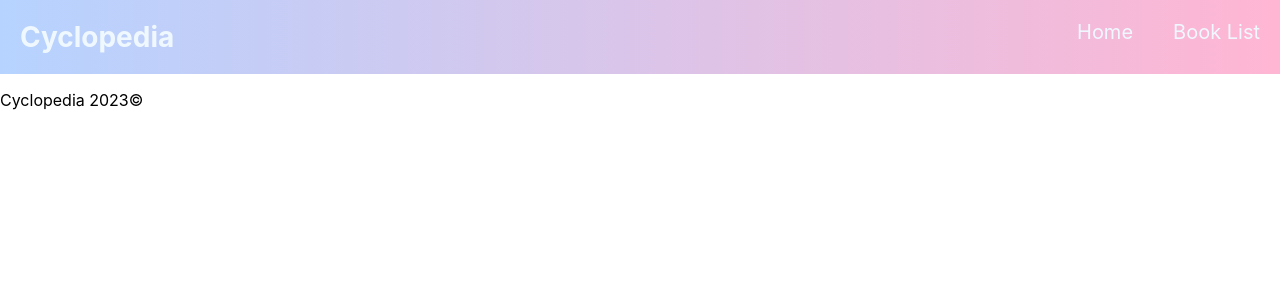
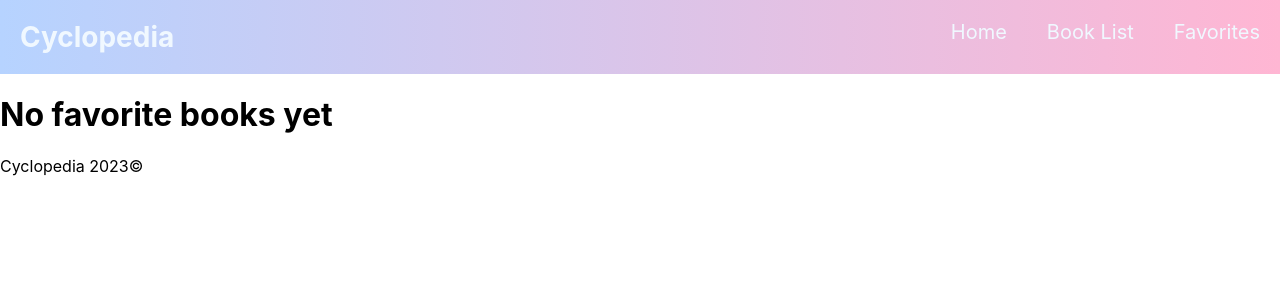
Before and after one commit to Filthyluna/Capstone-Project, a React (Create React App) app: page /favorites in a window 1280 px wide. Shown: the top 300 px of the page. Built offline with nearby package versions, Linux system fonts and the light colour scheme.

Commit message:
added add/remove favorite button, favorites page

```diff
--- a/src/App.js
+++ b/src/App.js
@@ -5,6 +5,7 @@ import BookList from './components/BookList';
 import Navbar from './components/Navbar';
 import Footer from './components/Footer';
 import BookDetails from './components/BookDetails';
+import Favorites from './components/Favorites';
 
 function App() {
   return (
@@ -14,6 +15,7 @@ function App() {
         <Route path="/" element={<HomePage />} />
         <Route path="/BookList" element={<BookList />} />
         <Route path="/book/:id" element={<BookDetails/>} />
+        <Route path="/favorites" element={<Favorites />} />
       </Routes>
       <Footer/>
     </div>
--- /dev/null
+++ b/src/components/Favorites.jsx
@@ -0,0 +1,29 @@
+import React from 'react'
+import '../App'
+import { useAppContext } from './context/appContext'
+import { useNavigate } from 'react-router'
+
+const Favorites = () => {
+    const { favorites, addToFavorites, removeFromFavorites } = useAppContext()
+    const favoritesChecker = (id) => {
+        const boolean = favorites.some((book) => book.id === id)
+        return boolean
+    }
+    const navigate = useNavigate();
+    return (
+        <div className='favorites'>
+            {favorites.length > 0 ? favorites.map((book) => (
+    <div key={book.id} className="book">
+      <div><img src={book.image_url} alt='book-img' onClick={() => navigate(`/book/${book.id}`)} /></div>
+      <div>
+        {favoritesChecker(book.id) ? <button onClick={()=> removeFromFavorites(book.id)}>Remove from Favorites</button> : <button onClick={()=>addToFavorites(book)}>Add to Favorites</button>}
+      </div>
+      <h1>{book.title}</h1>
+      <h2>{book.authors}</h2>
+    </div>
+  )): <h1>No favorite books yet</h1>}
+        </div>
+    )
+}
+
+export default Favorites
--- a/src/components/HomePage.jsx
+++ b/src/components/HomePage.jsx
@@ -3,6 +3,7 @@ import '../App';
 import axios from 'axios';
 import { useNavigate } from 'react-router';
 import ReactPaginate from 'react-paginate';
+import { useAppContext } from './context/appContext';
 let url = 'https://example-data.draftbit.com/books/';
 
 const HomePage = () => {
@@ -50,6 +51,13 @@ const HomePage = () => {
       })
   }, []);
 
+  //favorites code
+  const {favorites,addToFavorites,removeFromFavorites} = useAppContext()
+  const favoritesChecker = (id) => {
+    const boolean = favorites.some((book)=>book.id === id)
+    return boolean
+  }
+
   //Pagination code
   const [pageNumber, setPageNumber] = useState(0);
   //books per page depends on search bar
@@ -60,6 +68,9 @@ const HomePage = () => {
   const displayBooks = books.slice(pagesVisited, pagesVisited + booksPerPage).map((book) => (
     <div key={book.id} className="book">
       <div><img src={book.image_url} alt='book-img' onClick={() => navigate(`/book/${book.id}`)} /></div>
+      <div>
+        {favoritesChecker(book.id) ? <button onClick={()=> removeFromFavorites(book.id)}>Remove from Favorites</button> : <button onClick={()=>addToFavorites(book)}>Add to Favorites</button>}
+      </div>
       <h1>{book.title}</h1>
       <h2>{book.authors}</h2>
     </div>
--- a/src/components/Navbar.jsx
+++ b/src/components/Navbar.jsx
@@ -6,6 +6,7 @@ const navbar = () => {
   return (
     <div className='navbar'>
       <h1>Cyclopedia</h1>
+      <Link to="/favorites">Favorites</Link>
       <Link to="/booklist">Book List</Link>
       <Link to="/">Home</Link>
     </div>
--- /dev/null
+++ b/src/components/context/appContext.js
@@ -0,0 +1,36 @@
+import { createContext, useContext } from "react";
+import { useState } from "react";
+
+const AppContext = createContext(null)
+
+export const useAppContext = () => {
+    const context = useContext(AppContext)
+    if (context === undefined) {
+        throw new Error('context undefinded')
+    }
+    return context
+}
+
+const AppContextProvider = ({children}) => {
+    const [favorites, setFavorites] = useState([]);
+
+    const addToFavorites = (book) => {
+        const oldFavorites = [...favorites]
+        const newFavorites = oldFavorites.concat(book)
+        setFavorites(newFavorites)
+    }
+
+    const removeFromFavorites = (id) => {
+        const oldFavorites = [...favorites]
+        const newFavorites = oldFavorites.filter((book)=>book.id !== id)
+        setFavorites(newFavorites)
+    }
+
+    return (
+        <AppContext.Provider value={{ favorites, addToFavorites, removeFromFavorites }}>
+            {children}
+        </AppContext.Provider>
+    )
+}
+
+export default AppContextProvider
--- a/src/index.js
+++ b/src/index.js
@@ -4,12 +4,15 @@ import './index.css';
 import App from './App';
 import reportWebVitals from './reportWebVitals';
 import { BrowserRouter } from 'react-router-dom';
+import AppContextProvider from './components/context/appContext';
 
 const root = ReactDOM.createRoot(document.getElementById('root'));
 root.render(
   <React.StrictMode>
     <BrowserRouter>
-      <App />
+      <AppContextProvider>
+        <App />
+      </AppContextProvider>
     </BrowserRouter>
   </React.StrictMode>
 );
```
